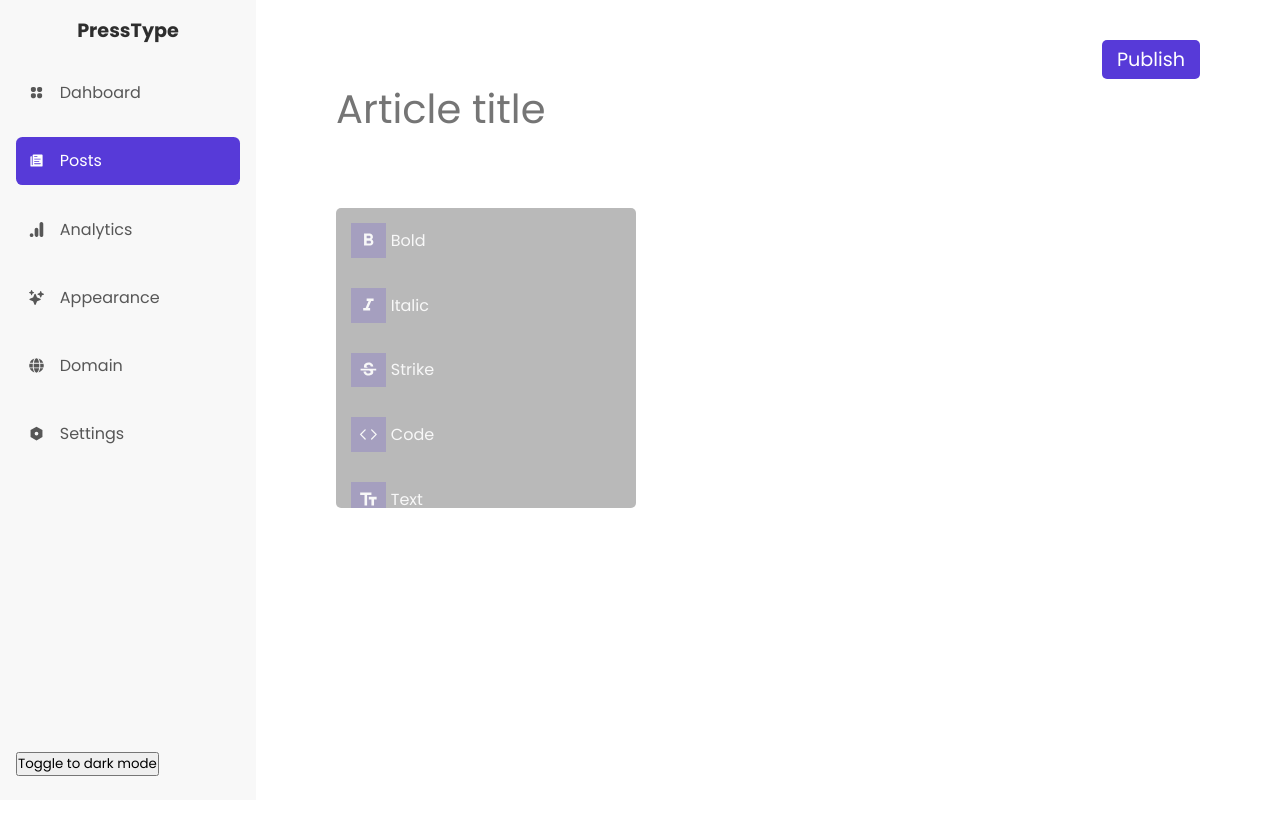
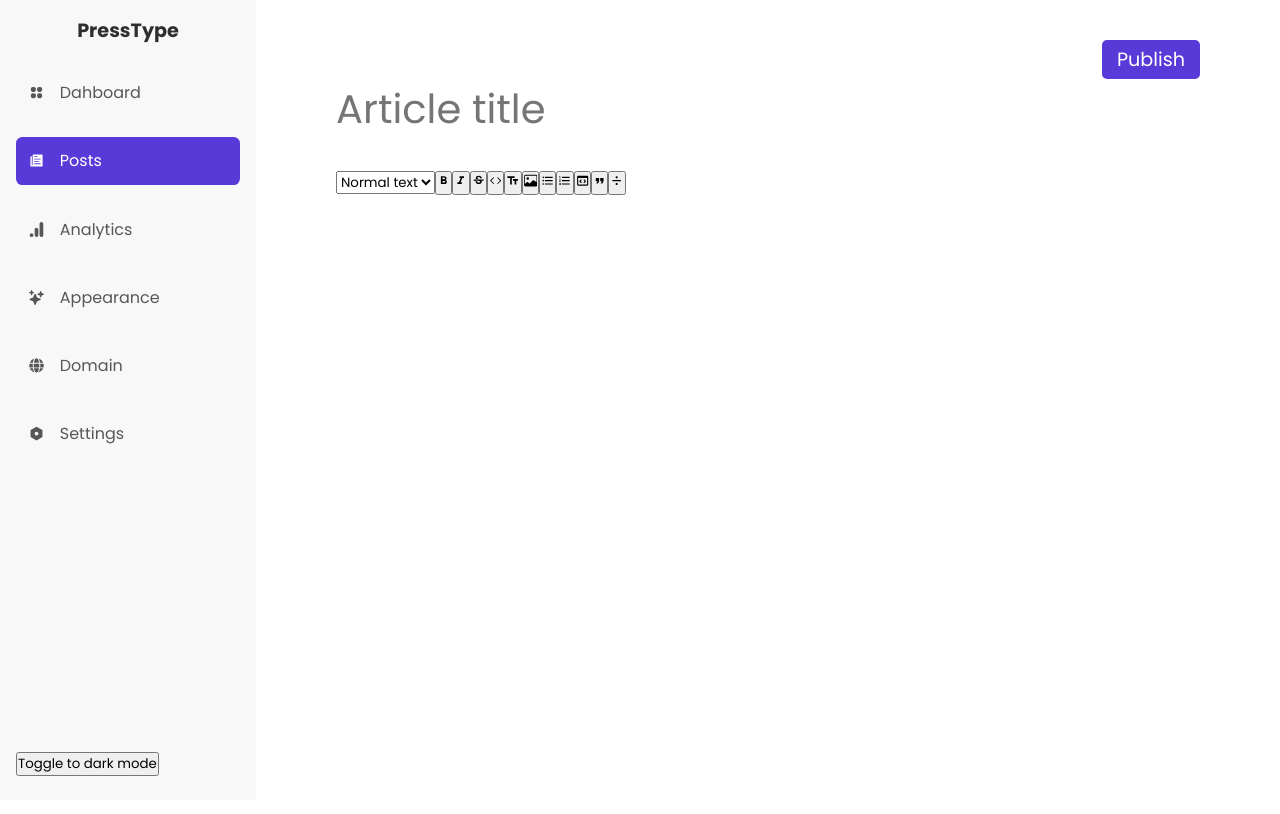
Before and after one commit to akinloluwami/presstype, a Next.js app in the folder publish/: page /posts/new in a window 1280 px wide. Shown: the top 814 px of the page. Built offline with nearby package versions, Linux system fonts and the light colour scheme.

Commit message:
added classic menu to editor

```diff
--- a/publish/components/dashboard/editor/Editor.tsx
+++ b/publish/components/dashboard/editor/Editor.tsx
@@ -13,8 +13,9 @@ import Code from "@tiptap/extension-code";
 import Highlight from "@tiptap/extension-highlight";
 import { useNewPostStore } from "@/stores/newPostStore";
 import commands from "@/custom/commands";
-import getSuggestionItems from "@/custom/tools";
+import ClassicMenu from "./ClassicMenu";
 // import Suggestion from "@tiptap/suggestion";
+
 const Editor = () => {
   const { content, setContent } = useNewPostStore();
   const editor = useEditor({
@@ -31,11 +32,6 @@ const Editor = () => {
       }),
       Code,
       Highlight,
-      commands.configure({
-        suggestions: {
-          items: getSuggestionItems,
-        },
-      }),
     ],
     content: content,
     onUpdate: ({ editor }) => {
@@ -57,8 +53,9 @@ const Editor = () => {
           )}
         </BubbleMenu>
       )}
+      <ClassicMenu editor={editor} />
       <EditorContent editor={editor} className={styles.editor_content} />
-      <EditorMenu editor={editor} />
+      {/* <EditorMenu editor={editor} /> */}
     </>
   );
 };
```
